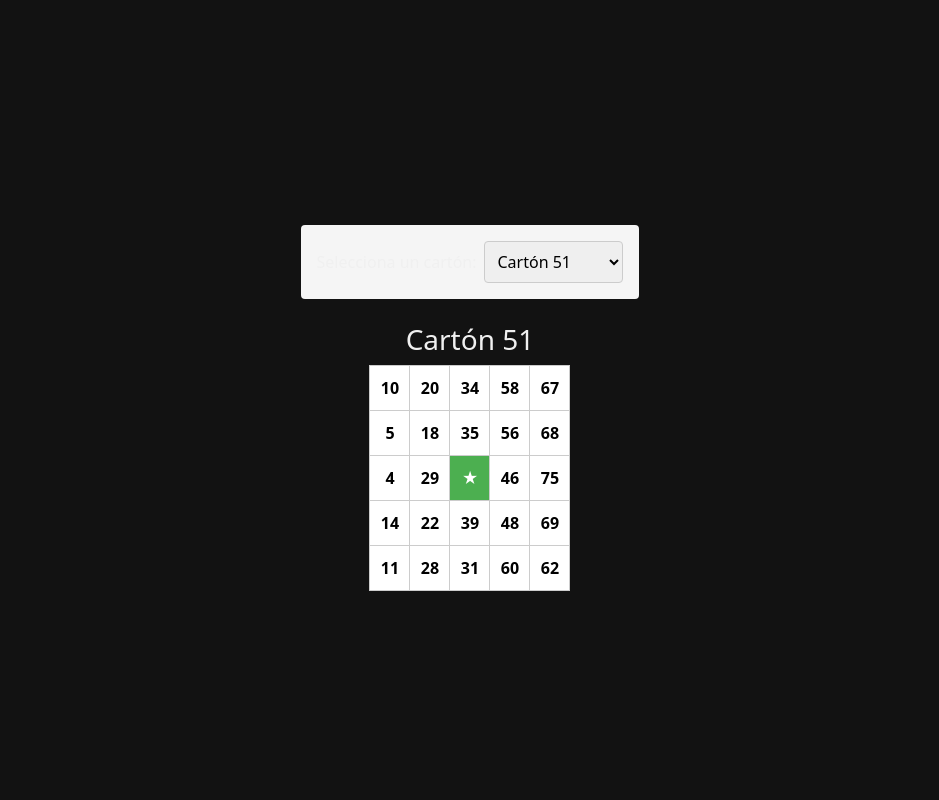
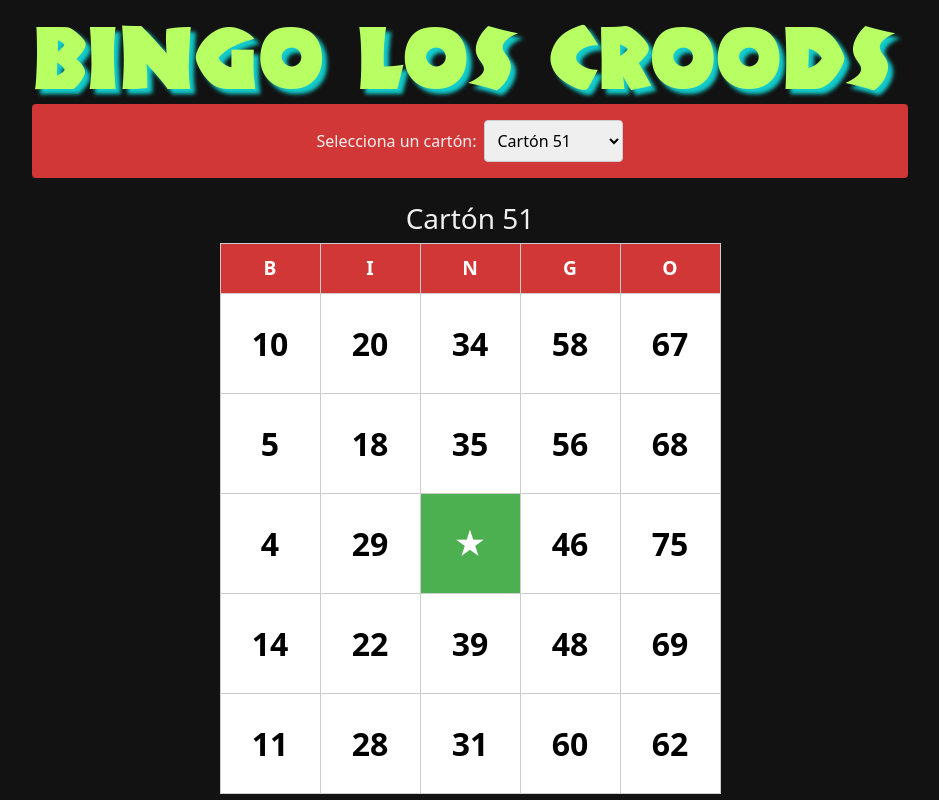
Before and after one commit to mauricioestupian/Bingo, a React (Vite) app: page /carton in a window 1280 px wide. Shown: the whole page, without its empty margins (170-1109 px from the left). Built offline with nearby package versions, Linux system fonts and the light colour scheme.

Commit message:
carton movil

```diff
--- a/src/components/JuegaCarton.tsx
+++ b/src/components/JuegaCarton.tsx
@@ -11,12 +11,42 @@ const JuegaCarton:  React.FC<Props> = ({ card: initialCard }) => {
   const handleSelectCard = (e: React.ChangeEvent<HTMLSelectElement>) => {
     const selectedCard = cartones.find(c => c.id === e.target.value);
     if (selectedCard) {
-      setCard(selectedCard);
+      // Hacer una copia profunda y marcar siempre el centro
+      setCard({
+        ...selectedCard,
+        grid: selectedCard.grid.map(row =>
+          row.map(cell =>
+            cell.number === 0 ? { ...cell, marked: true } : { ...cell }
+          )
+        )
+      });
     }
+  };
+
+  const handleCellClick = (rowIndex: number, colIndex: number) => {
+    const cell = card.grid[rowIndex][colIndex];
+    // No permitir cambiar el estado de la celda central (número 0)
+    if (cell.number === 0) return;
+
+    setCard(prevCard => ({
+      ...prevCard,
+      grid: prevCard.grid.map((row, rIdx) =>
+        rIdx === rowIndex
+          ? row.map((cell, cIdx) =>
+              cIdx === colIndex
+                ? { ...cell, marked: !cell.marked }
+                : cell
+            )
+          : row
+      )
+    }));
   };
 
   return (
     <div style={styles.container}>
+      <div className="img-container">
+          <img src="/titulo.png" className="title-image" />
+        </div>
       <div style={styles.selectorContainer}>
         <label htmlFor="carton-select">Selecciona un cartón: </label>
         <select
@@ -34,16 +64,27 @@ const JuegaCarton:  React.FC<Props> = ({ card: initialCard }) => {
       </div>
       <h3>Cartón {card.id}</h3>
       <table style={styles.table}>
+        <thead>
+          <tr>
+            {['B', 'I', 'N', 'G', 'O'].map((letter) => (
+              <th key={letter} style={styles.header}>
+                {letter}
+              </th>
+            ))}
+          </tr>
+        </thead>
         <tbody>
           {card.grid.map((row, rowIndex) => (
             <tr key={rowIndex}>
               {row.map((cell, colIndex) => (
                 <td
                   key={colIndex}
+                  onClick={() => handleCellClick(rowIndex, colIndex)}
                   style={{
                     ...styles.cell,
                     backgroundColor: cell.marked ? '#4caf50' : '#fff',
                     color: cell.marked ? '#fff' : '#000',
+                    cursor: 'pointer',
                   }}
                 >
                   {cell.number === 0 ? '★' : cell.number}
@@ -65,7 +106,7 @@ const styles = {
   selectorContainer: {
     marginBottom: '1.5rem',
     padding: '1rem',
-    backgroundColor: '#f5f5f5',
+    backgroundColor: '#D13737',
     borderRadius: '4px',
   },
   select: {
@@ -80,14 +121,25 @@ const styles = {
     borderCollapse: 'collapse' as const,
     margin: '0 auto',
   },
+  header: {
+    backgroundColor: '#D13737',
+    color: '#fff',
+    border: '1px solid #ccc',
+    padding: '10px',
+    width: '100px',
+    height: '40px',
+    textAlign: 'center' as const,
+    fontWeight: 'bold' as const,
+    fontSize: '1.2rem',
+  },
   cell: {
     border: '1px solid #ccc',
     padding: '10px',
-    width: '40px',
-    height: '40px',
+    width: '100px',
+    height: '100px',
     textAlign: 'center' as const,
     fontWeight: 'bold' as const,
-    fontSize: '1rem',
+    fontSize: '2rem',
   },
 };
 
```
